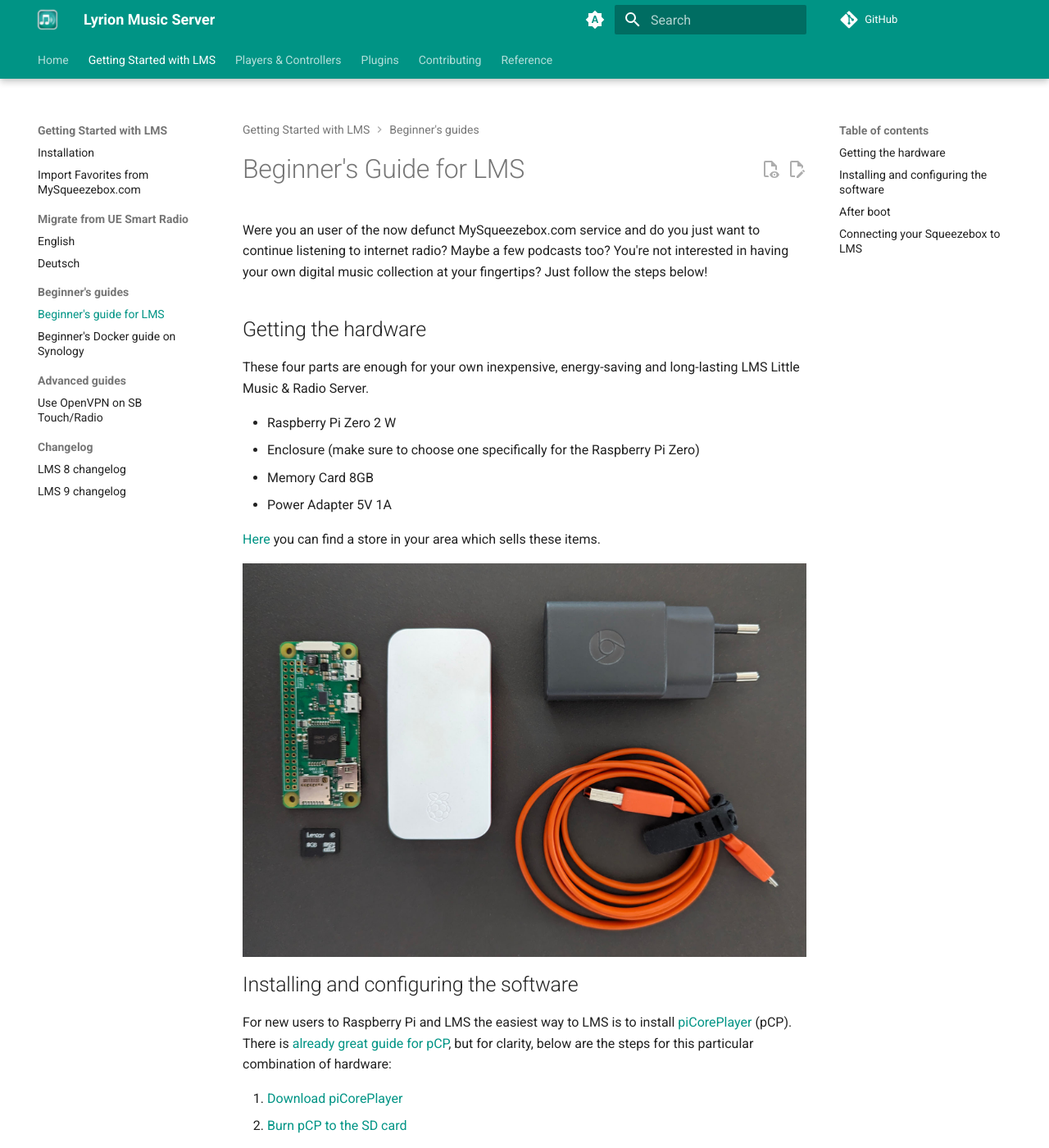
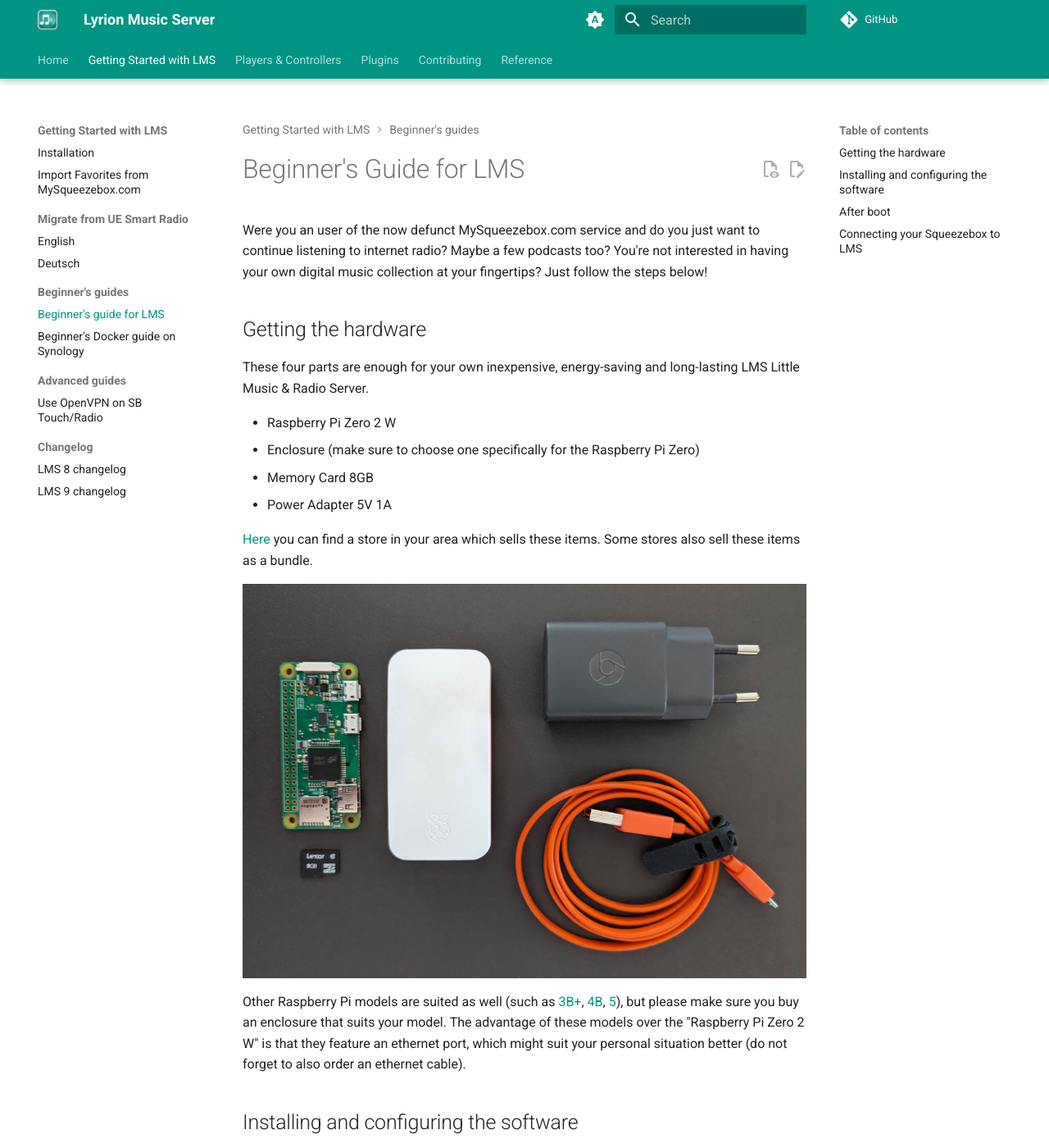
Before and after one commit to LMS-Community/lms-community.github.io, an MkDocs documentation site: the page built from docs/getting-started/beginners-guide-raspberry-pi.md, in a window 1280 px wide and 1400 px high. Shown: the whole window at 82% size. Built offline with MkDocs 1.6.1 and Material for MkDocs 9.7.7, drawn with Linux system fonts in a browser that asks for light colours; plug-ins that fetch from the network failed and are left out; comment, search, counter and statistics services are not loaded.

Commit message:
Add note for other suitable Raspi models to beginners guide

```diff
--- a/docs/getting-started/beginners-guide-raspberry-pi.md
+++ b/docs/getting-started/beginners-guide-raspberry-pi.md
@@ -16,9 +16,11 @@
 - Memory Card 8GB
 - Power Adapter 5V 1A
 
-[Here](https://www.raspberrypi.com/products/raspberry-pi-zero-2-w/#find-reseller){:target="_blank"} you can find a store in your area which sells these items.
+[Here](https://www.raspberrypi.com/products/raspberry-pi-zero-2-w/#find-reseller){:target="_blank"} you can find a store in your area which sells these items. Some stores also sell these items as a bundle.
 
 ![Hardware for LMS](assets/lms-beginners-guide/all-you-need.jpg){ align=left }
+
+Other Raspberry Pi models are suited as well (such as [3B+](https://www.raspberrypi.com/products/raspberry-pi-3-model-b-plus/#find-reseller), [4B](https://www.raspberrypi.com/products/raspberry-pi-4-model-b/#find-reseller), [5](https://www.raspberrypi.com/products/raspberry-pi-5/#find-reseller)), but please make sure you buy an enclosure that suits your model. The advantage of these models over the "Raspberry Pi Zero 2 W" is that they feature an ethernet port, which might suit your personal situation better (do not forget to also order an ethernet cable).
 
 ## Installing and configuring the software
 
```
